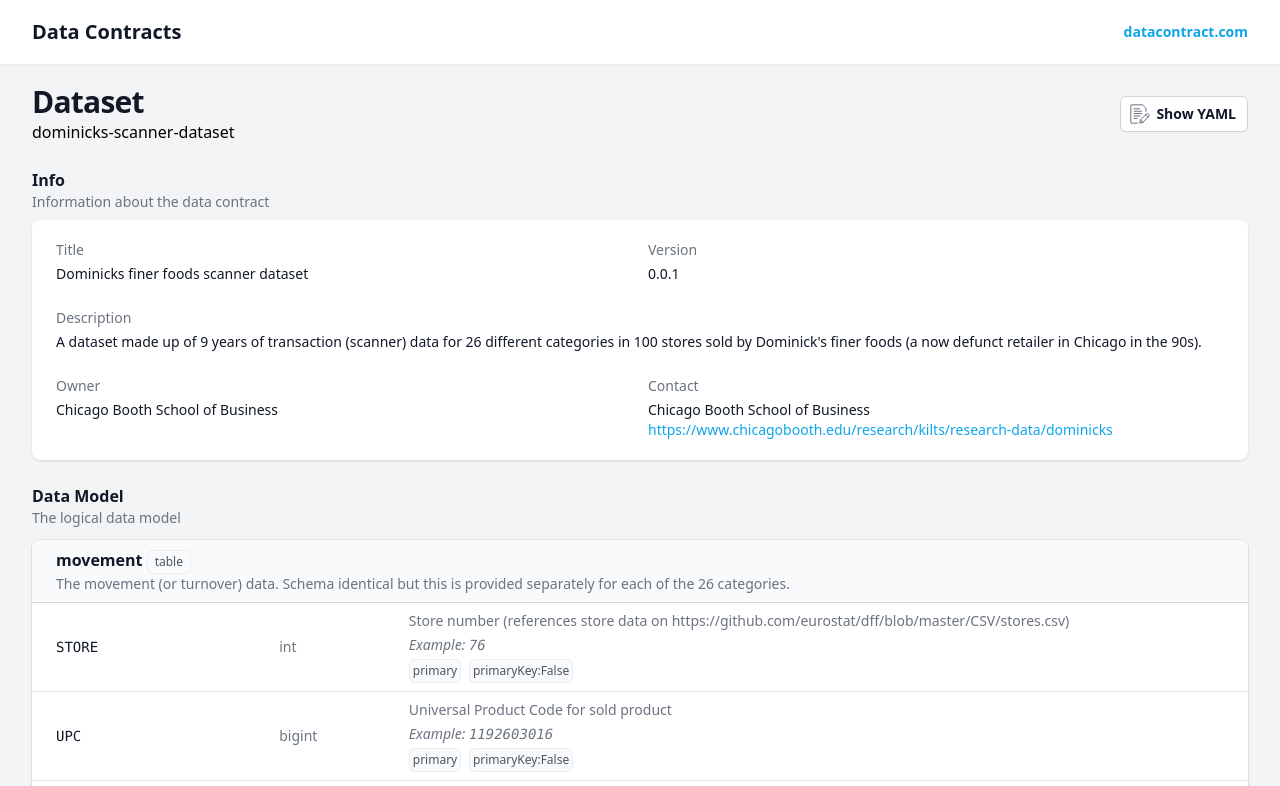
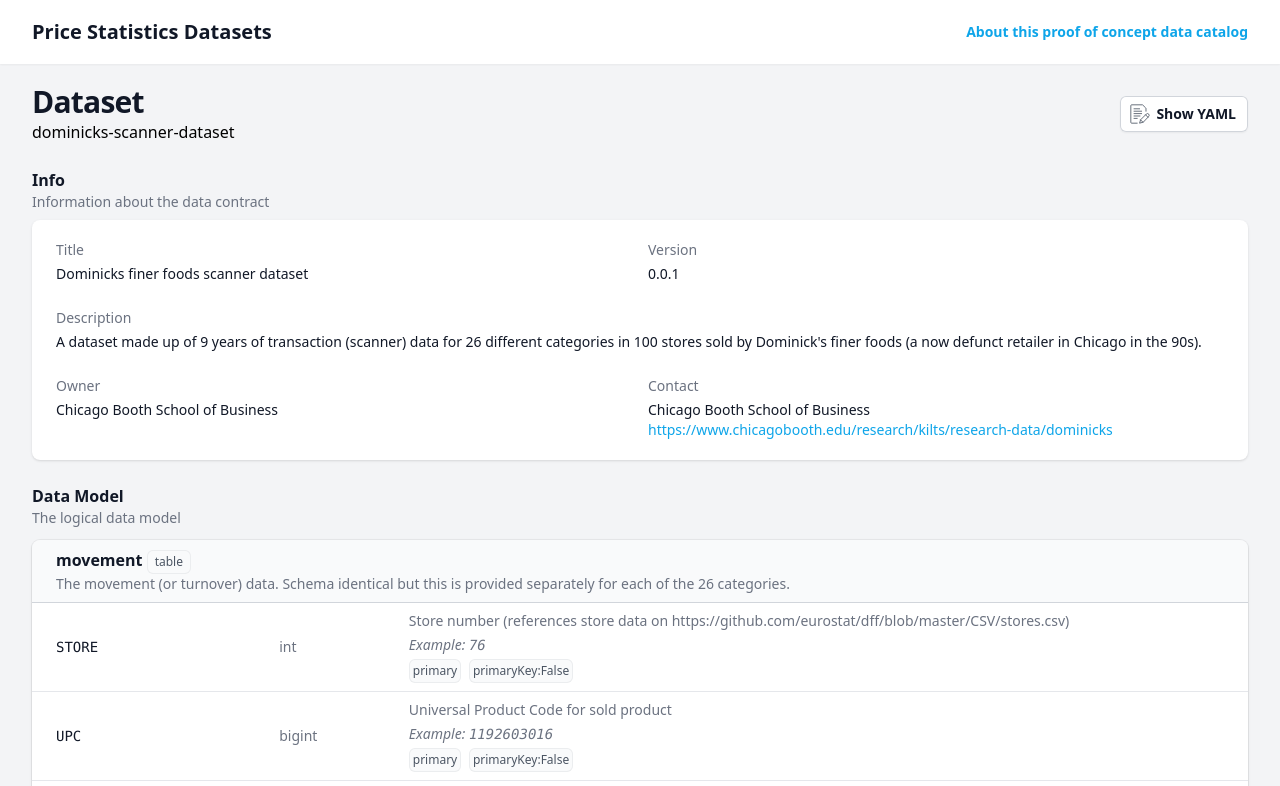
Before and after one commit to sergegoussev/data_contract_experiments, a plain HTML site: page docs/dominiks.html in a window 1280 px wide. Shown: the top 786 px of the page. Drawn offline with Linux system fonts and the light colour scheme.

Commit message:
updates to the datasets with new template

```diff
--- a/docs/dominiks.html
+++ b/docs/dominiks.html
@@ -1,7 +1,7 @@
 <!doctype html>
 <html class="h-full bg-gray-100" lang="en">
 <head>
-  <title>Data Contract</title>
+  <title>Dataset</title>
   <meta charset="UTF-8">
   <meta name="viewport" content="width=device-width, initial-scale=1.0">
 
@@ -3172,13 +3172,13 @@ video {
       <div class="flex h-16 justify-between">
         <div class="flex">
           <div class="flex flex-shrink-0 items-center mr-6">
-            <a class="text-xl text-gray-900 font-semibold" href="/">
-              Data Contracts
+            <a class="text-xl text-gray-900 font-semibold" href="https://sergegoussev.github.io/data_contract_experiments/">
+              Price Statistics Datasets
             </a>
           </div>
         </div>
         <div class="hidden sm:ml-6 sm:flex sm:items-center">
-          <a href="https://datacontract.com" class="text-sky-500 hover:text-gray-700 text-sm font-semibold" target="_blank">datacontract.com</a>
+          <a href="https://github.com/sergegoussev/data_contract_experiments" class="text-sky-500 hover:text-gray-700 text-sm font-semibold" target="_blank">About this proof of concept data catalog</a>
         </div>
       </div>
     </div>
@@ -4081,7 +4081,7 @@ video {
       </div>
 
       <div class="mt-6 text-sm text-gray-400">
-        Created at 17 Nov 2024 01:54:03 UTC with <a href="https://cli.datacontract.com" class="text-gray-400 hover:text-gray-500">Data Contract CLI</a> v0.10.15
+        Created at 17 Nov 2024 02:35:55 UTC with <a href="https://cli.datacontract.com" class="text-gray-400 hover:text-gray-500">Data Contract CLI</a> v0.10.16
       </div>
 
     </div>
```
Also changed, not shown: docs/eurostat-seasonal.html (+5 -5 lines), docs/index.html (+11 -9 lines).
